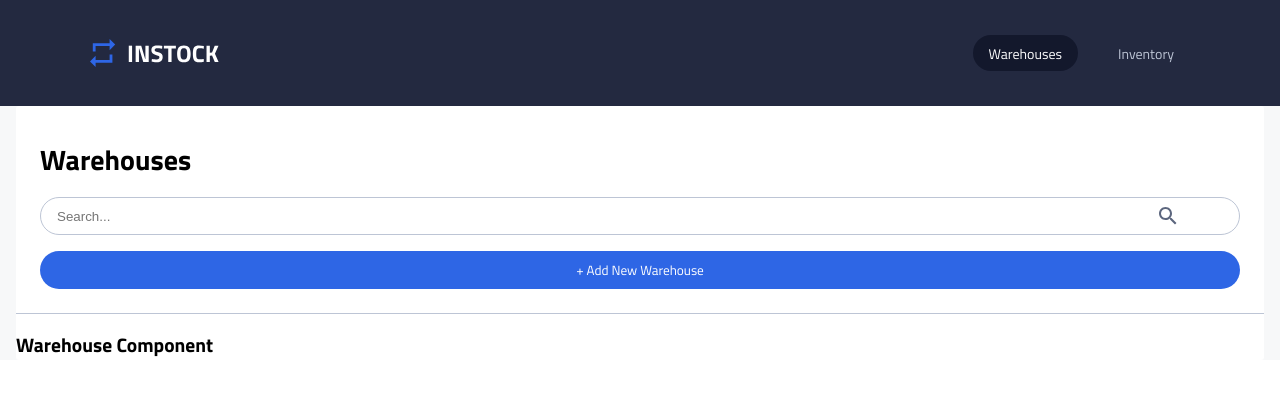
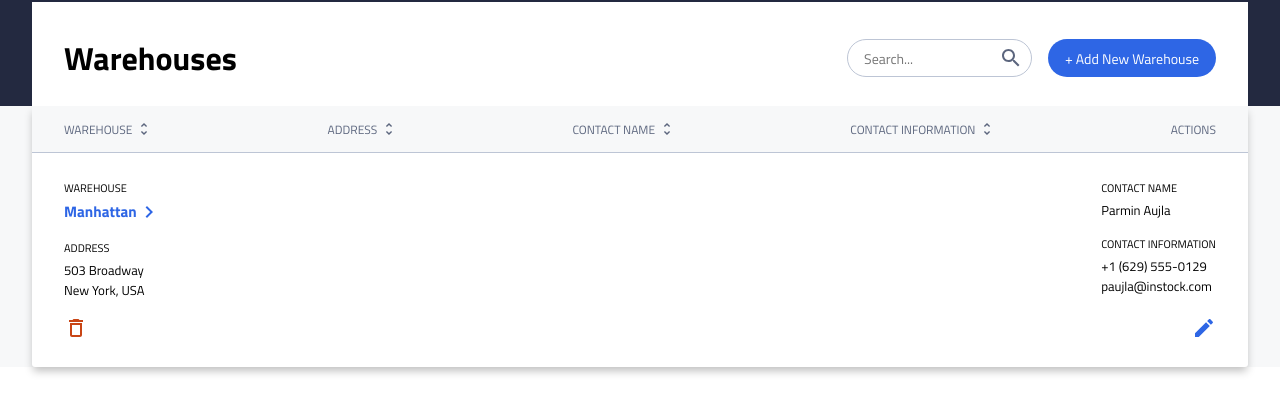
Before and after one commit to j-stax/instock-client, a React (Vite) app: page / in a window 1280 px wide. Shown: the top 414 px of the page. Built offline with nearby package versions, Linux system fonts and the light colour scheme.

Commit message:
Warehouse component

```diff
--- a/src/App.scss
+++ b/src/App.scss
@@ -1,5 +1,6 @@
 @use './styles/partials/fonts' as *;
 @use './styles/partials/variables' as *;
+@use './styles/partials/mixins' as *;
 
 
 * {
@@ -16,4 +17,9 @@ body {
 main {
   padding: 0 1rem;
   background-color: $bg-light-grey;
+
+  @include tablet {
+    padding: 0 2rem;
+    position: relative;
+  }
 }
--- /dev/null
+++ b/src/components/Warehouse/Warehouse.jsx
@@ -0,0 +1,45 @@
+import './Warehouse.scss'
+import ChevronIcon from '../../assets/icons/chevron_right-24px.svg?react'
+import DelIcon from '../../assets/icons/delete_outline-24px.svg?react'
+import EditIcon from '../../assets/icons/edit-white-24px.svg?react'
+import { Link } from 'react-router-dom'
+
+export default function Warehouse({ name, address, contactName, contactInfo }) {
+    return (
+        <div className="wh-component">
+            <div className="wh-component__sections-container">
+                <div className="wh-component__left">
+                    <div className="wh-component__section">
+                        <p className="wh-component__label">WAREHOUSE</p>
+                        <h3 className="wh-component__content">
+                            <Link to="#" className="wh-component__name">
+                                {name}
+                                <ChevronIcon className="wh-component__chevron" />
+                            </Link>
+                        </h3>
+                    </div>
+                    <div className="wh-component__section">
+                        <p className="wh-component__label">ADDRESS</p>
+                        <p className="wh-component__content">{address.street}</p>
+                        <p className="wh-component__content">{`${address.city}, ${address.country}`}</p>
+                    </div>
+                </div>
+                <div className="wh-component__right">
+                    <div className="wh-component__section">
+                        <p className="wh-component__label">CONTACT NAME</p>
+                        <p className="wh-component__content">{contactName}</p>
+                    </div>
+                    <div className="wh-component__section">
+                        <p className="wh-component__label">CONTACT INFORMATION</p>
+                        <p className="wh-component__content">{contactInfo.phone}</p>
+                        <p className="wh-component__content">{contactInfo.email}</p>
+                    </div>
+                </div>
+            </div>
+            <div className="wh-component__footer">
+                <DelIcon className="wh-component__icon wh-component__icon--trash" />
+                <EditIcon className="wh-component__icon wh-component__icon--edit" />
+            </div>
+        </div>
+    )
+}
--- /dev/null
+++ b/src/components/Warehouse/Warehouse.scss
@@ -0,0 +1,61 @@
+@use '../../styles/partials/variables' as *;
+@use '../../styles/partials/mixins' as *;
+
+.wh-component {
+    padding: 1rem 1.5rem 1.5rem;
+    border-top: 1px solid $secondary-cloud;
+
+    @include tablet {
+        padding: 1.6875rem 2rem;
+    }
+
+    &__sections-container {
+        display: flex;
+        justify-content: space-between;
+        margin-bottom: 1rem;
+    }
+
+    &__left {
+        display: flex;
+        flex-direction: column;
+        gap: 1rem;
+    }
+
+    &__right {
+        display: flex;
+        flex-direction: column;
+        gap: 1rem;
+    }
+
+    &__label {
+        margin: 0 0 4px;
+        font-size: $m-h4;
+    }
+
+    &__content {
+        margin: 0;
+    }
+
+    &__name {
+        display: flex;
+        text-decoration: none;
+        color: $instock-indigo;
+    }
+
+    &__footer {
+        display: flex;
+        justify-content: space-between;
+    }
+
+    &__icon {
+        &:hover {
+            cursor: pointer;
+        }
+
+        &--edit {
+            path {
+                fill: $instock-indigo;
+            }
+        }
+    }
+}
--- a/src/pages/Warehouses/Warehouses.jsx
+++ b/src/pages/Warehouses/Warehouses.jsx
@@ -1,20 +1,49 @@
 import './Warehouses.scss'
 import SearchIcon from '../../assets/icons/search-24px.svg?react'
+import SortIcon from '../../assets/icons/sort-24px.svg?react'
+import Warehouse from '../../components/Warehouse/Warehouse'
 
 export default function Warehouses() {
+    //TODO: WAREHOUSE COMPONENT STARTING FROM MOBILE VIEW
     return (
         <div className="warehouses">
             <div className="warehouses__header">
                 <h1 className="warehouses__heading">Warehouses</h1>
-                <div className="warehouses__search-container">
-                    <input className="warehouses__search" type="text" placeholder="Search..." />
-                    <SearchIcon className="warehouses__search-icon" />
+                <div className="warehouses__header-widgets">
+                    <div className="warehouses__search-container">
+                        <input className="warehouses__search" type="text" placeholder="Search..." />
+                        <SearchIcon className="warehouses__search-icon" />
+                    </div>
+                    <button className="warehouses__add-btn" type="button">+ Add New Warehouse</button>
                 </div>
-                <button className="warehouses__add-btn" type="button">+ Add New Warehouse</button>
             </div>
-            <div>
-                <h2>Warehouse Component</h2>
+            <div className="warehouses__sort">
+                <span className="warehouses__sort-option">
+                    WAREHOUSE
+                    <SortIcon className="warehouses__sort-icon" />
+                </span>
+                <span className="warehouses__sort-option">
+                    ADDRESS
+                    <SortIcon className="warehouses__sort-icon" />
+                </span>
+                <span className="warehouses__sort-option">
+                    CONTACT NAME
+                    <SortIcon className="warehouses__sort-icon" />
+                </span>
+                <span className="warehouses__sort-option">
+                    CONTACT INFORMATION
+                    <SortIcon className="warehouses__sort-icon" />
+                </span>
+                <span className="warehouses__sort-option">
+                    ACTIONS
+                </span>
             </div>
+            <Warehouse
+                name="Manhattan"
+                address={{ street: "503 Broadway", city: "New York", country: "USA" }}
+                contactName="Parmin Aujla"
+                contactInfo={{ phone: "+1 (629) 555-0129", email: "paujla@instock.com" }}
+            />
         </div>
     )
 }
--- a/src/pages/Warehouses/Warehouses.scss
+++ b/src/pages/Warehouses/Warehouses.scss
@@ -4,20 +4,58 @@
 .warehouses {
     background-color: $white;
     border-radius: 3px;
+    box-shadow: 0 5px 9px -1px rgba(0, 0, 0, 0.25);
 
     &__header {
-        padding: 2rem 1.5rem 1.5rem;
-        border-bottom: 1px solid $secondary-cloud;
+        padding: 1.5rem 1.5rem 1.5rem;
+        position: relative;
+
+        @include tablet {
+            padding: 2rem 2rem 1.5rem;
+            display: flex;
+            align-items: center;
+            justify-content: space-between;
+            position: absolute;
+            left: 2rem;
+            right: 2rem;
+            bottom: 100%;
+            border-bottom: none;
+            background-color: $white;
+        }
     }
 
     &__heading {
-        margin: 0 0 1rem;
+        margin: 0;
         font-size: $m-h1;
+        padding: 2rem 1.5rem 0;
+        position: absolute;
+        left: 0;
+        right: 0;
+        top: -50%;
+        background-color: $white;
+
+        @include tablet {
+            margin: 0;
+            position: static;
+            padding: 0;
+            font-size: $h1;
+        }
+    }
+
+    &__header-widgets {
+        @include tablet {
+            display: flex;
+            gap: 1rem;
+        }
     }
 
     &__search-container {
         position: relative;
         margin-bottom: 1rem;
+
+        @include tablet {
+            margin: 0;
+        }
     }
 
     &__search {
@@ -26,9 +64,13 @@
         border: 1px solid $secondary-cloud;
         border-radius: 1.25rem;
         padding: 0 1rem;
+        font-family: inherit;
+        font-size: $m-p2;
 
         @include tablet {
             height: 2.375rem;
+            width: 11.56rem;
+            font-size: $p2;
         }
 
         &:focus {
@@ -52,9 +94,40 @@
         border: none;
         color: $white;
         font-family: inherit;
+        font-size: $m-h3;
 
         @include tablet {
             height: 2.375rem;
+            width: 10.5rem;
+            font-size: $h3;
+        }
+    }
+
+    &__sort {
+        display: none;
+
+        @include tablet {
+            padding: 0.69rem 2rem;
+            display: flex;
+            align-items: center;
+            justify-content: space-between;
+            background-color: $bg-light-grey;
+        }
+    }
+
+    &__sort-option {
+        @include tablet {
+            display: flex;
+            align-items: center;
+            gap: 4px;
+            font-size: $h4;
+            color: $secondary-slate;
+        }
+    }
+
+    &__sort-icon {
+        @include tablet {
+            width: 1rem;
         }
     }
 }
```
